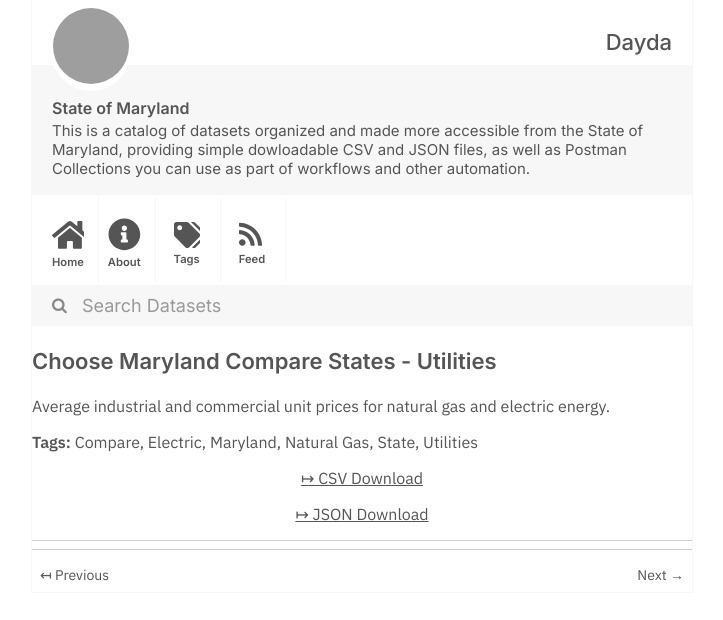
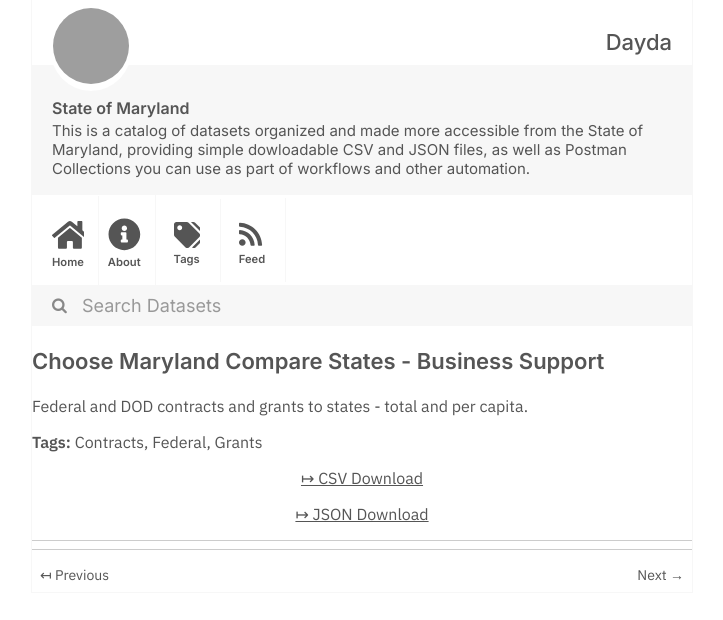
Before and after one commit to dayda-entities/state-of-maryland, a Jekyll site: the page built from _posts/2020-11-10-choose-maryland-compare-states.md, in a window 1280 px wide, cut to the strip 0-620 px from the top of the page. Shown: the whole strip, without its empty margins (278-1001 px from the left). Built offline with Jekyll 4.4.1, drawn with Linux system fonts in a browser that asks for light colours; grey boxes are pictures that could not be loaded.

Commit message:
Publish Data

```diff
--- a/_posts/2020-11-10-choose-maryland-compare-states.md
+++ b/_posts/2020-11-10-choose-maryland-compare-states.md
@@ -1,22 +1,19 @@
 ---
-title: Choose Maryland  Compare States - Utilities
-created: '2020-11-10T17:25:31.471912'
-modified: '2020-11-10T17:25:31.471923'
+title: Choose Maryland  Compare States - Business Support
+created: '2020-11-10T17:25:35.386111'
+modified: '2020-11-10T17:25:35.386122'
 state: active
 type: dataset
 tags:
-  - Compare
-  - Electric
-  - Maryland
-  - Natural Gas
-  - State
-  - Utilities
+  - Contracts
+  - Federal
+  - Grants
 groups:
   - Local Government
-csv_url: 'https://opendata.maryland.gov/api/views/su2w-hm7s/rows.csv?accessType=DOWNLOAD'
+csv_url: 'https://opendata.maryland.gov/api/views/tjqn-cex9/rows.csv?accessType=DOWNLOAD'
 json_url: >-
-  https://opendata.maryland.gov/api/views/su2w-hm7s/rows.json?accessType=DOWNLOAD
+  https://opendata.maryland.gov/api/views/tjqn-cex9/rows.json?accessType=DOWNLOAD
 layout: post
 
 ---
-Average industrial and commercial unit prices for natural gas and electric energy.
+Federal and DOD contracts and grants to states - total and per capita.
```
